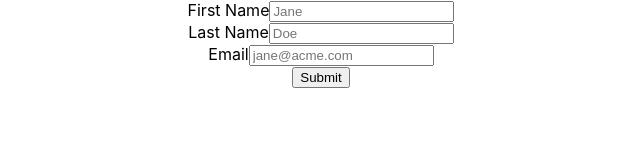
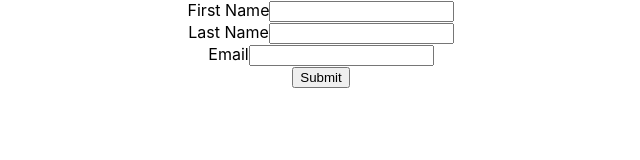
Before and after one commit to Babashov/React-Formik, a React (Create React App) app: page / in a window 1280 px wide. Shown: the top 160 px of the page, without its empty margins (319-959 px from the left). Built offline with nearby package versions, Linux system fonts and the light colour scheme.

Commit message:
Formik handleSubmit & handleChange

```diff
--- a/src/App.js
+++ b/src/App.js
@@ -1,5 +1,5 @@
 import './App.css';
-import { Formik, Field, Form } from 'formik';
+import { Formik } from 'formik';
 
 function App() {
   return (
@@ -10,30 +10,29 @@ function App() {
         lastName: '',
         email: '',
       }}
-      onSubmit={async (values) => {
-        await new Promise((r) => setTimeout(r, 500));
+      onSubmit={(values) => {
         alert(JSON.stringify(values, null, 2));
       }}
     >
-      <Form>
+
+      {({handleSubmit,handleChange})=>(
+        <form onSubmit={handleSubmit}>
+
         <label htmlFor="firstName">First Name</label>
-        <Field id="firstName" name="firstName" placeholder="Jane" />
+        <input onChange={handleChange} name="firstName" />
         <br/>
 
         <label htmlFor="lastName">Last Name</label>
-        <Field id="lastName" name="lastName" placeholder="Doe" />
+        <input onChange={handleChange} name="lastName" />
         <br/>
 
         <label htmlFor="email">Email</label>
-        <Field
-          id="email"
-          name="email"
-          placeholder="jane@acme.com"
-          type="email"
-        />
+        <input onChange={handleChange} type="email" name="email" />
         <br/>
         <button type="submit">Submit</button>
-      </Form>
+      </form>
+      )}
+
     </Formik>
     </div>
   );
```
